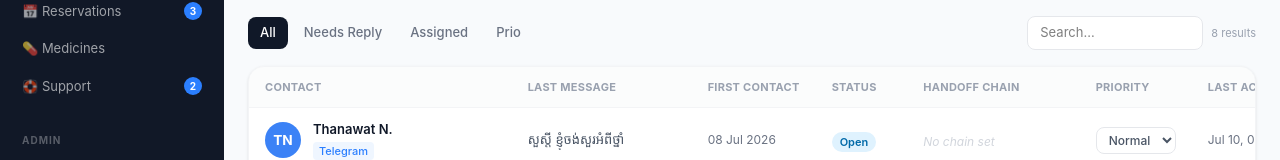
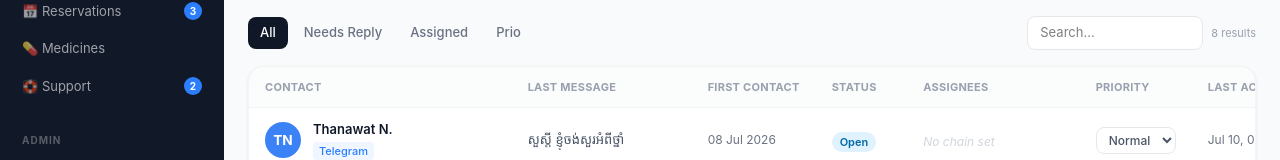
Before and after one commit to 90armor/crm-ui, a React (Vite) app: page / in a window 1280 px wide. Shown: the part 200-360 px from the top of the page. Built offline with nearby package versions, Linux system fonts and the light colour scheme; the HTML template or start-up script is replaced by a standard one.

Commit message:
Change the column name

```diff
--- a/src/App.tsx
+++ b/src/App.tsx
@@ -880,7 +880,7 @@ function ContactsTable({
               <th className="text-left text-[11px] font-bold text-gray-400 uppercase tracking-wide px-4 py-3 whitespace-nowrap">First Contact</th>
               <th className="text-left text-[11px] font-bold text-gray-400 uppercase tracking-wide px-4 py-3">Status</th>
               {viewAs === 'PFSD' && (
-                <th className="text-left text-[11px] font-bold text-gray-400 uppercase tracking-wide px-4 py-3 whitespace-nowrap">Handoff Chain</th>
+                <th className="text-left text-[11px] font-bold text-gray-400 uppercase tracking-wide px-4 py-3 whitespace-nowrap">Assignees</th>
               )}
               {viewAs !== 'PFSD' && (
                 <th className="text-left text-[11px] font-bold text-gray-400 uppercase tracking-wide px-4 py-3 whitespace-nowrap">PFSD Note</th>
```
